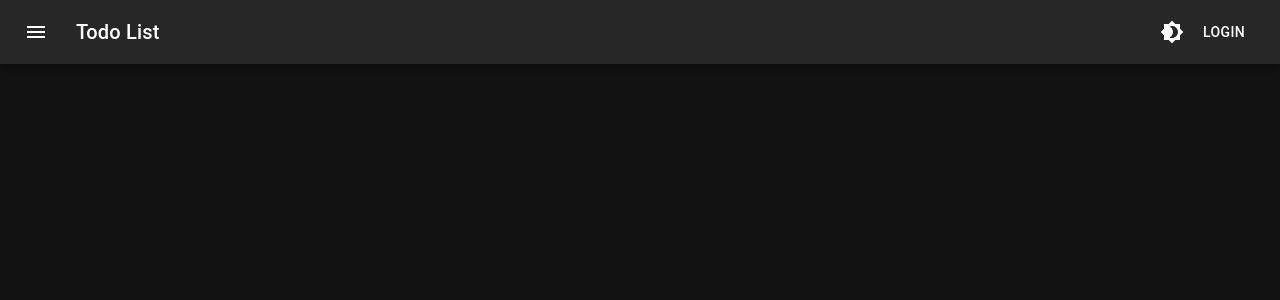
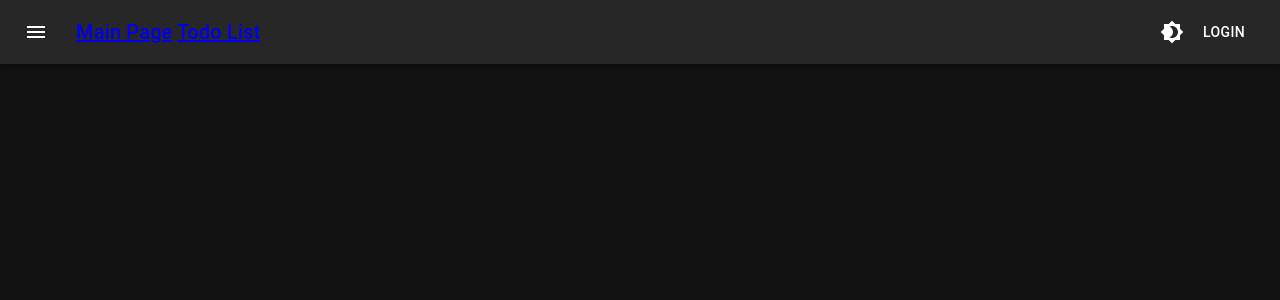
Before and after one commit to behzad-ahmadi/todo, a Next.js app: page / in a window 1280 px wide. Shown: the top 300 px of the page. Built offline with nearby package versions, Linux system fonts and the light colour scheme.

Commit message:
add links

```diff
--- a/layout/appBar.js
+++ b/layout/appBar.js
@@ -8,6 +8,7 @@
 import MenuIcon from '@mui/icons-material/Menu';
 import { useAppTheme } from '@/context/themeContext';
 import { Brightness4, Brightness7 } from '@mui/icons-material';
+import Link from 'next/link';
 
 export default function AppBarSection() {
   const { toggleMode, theme } = useAppTheme();
@@ -27,7 +28,8 @@
           </IconButton>
 
           <Typography variant='h6' component='div' sx={{ flexGrow: 1 }}>
-            Todo List
+            <Link href={'/'}> Main Page</Link>{' '}
+            <Link href={'/new_todo'}> Todo List</Link>
           </Typography>
 
           <IconButton onClick={toggleMode} color='inherit'>
```
